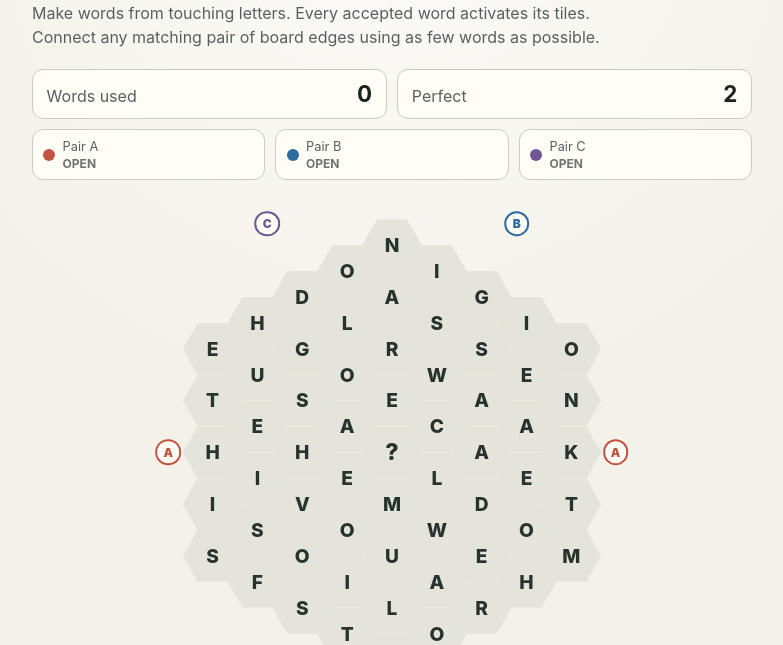
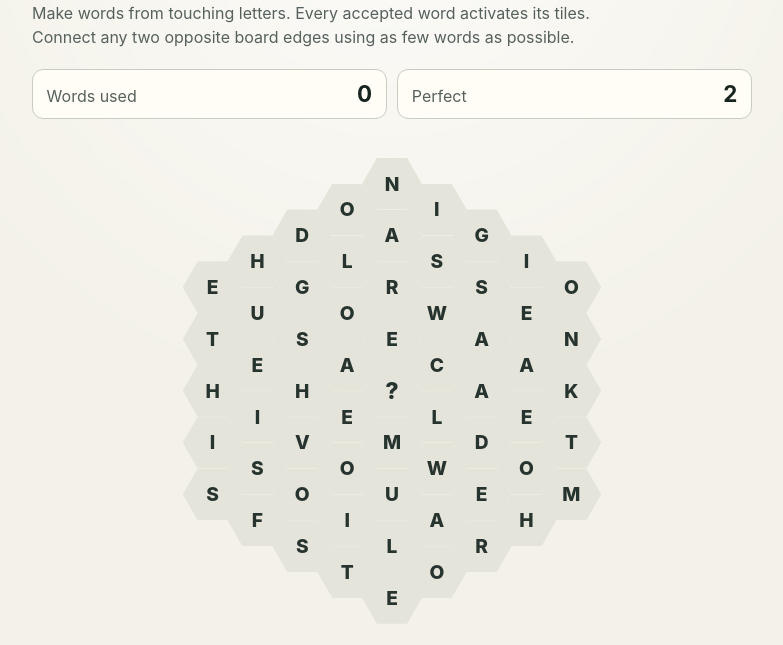
Before and after one commit to Blendletan/Beeline, a website with bundled scripts: page index.html in a window 1280 px wide. Shown: the part 121-766 px from the top of the page, without its empty margins (248-1031 px from the left). Built offline with nearby package versions, Linux system fonts and the light colour scheme.

Commit message:
Simplify opposite-side goal

```diff
--- a/index.html
+++ b/index.html
@@ -24,7 +24,7 @@
 
     <p class="instructions">
       Make words from touching letters. Every accepted word activates its tiles.
-      Connect any matching pair of board edges using as few words as possible.
+      Connect any two opposite board edges using as few words as possible.
     </p>
 
     <section id="loading" class="loading-panel" aria-live="polite">
@@ -43,31 +43,7 @@
         </div>
       </div>
 
-      <div class="connection-row" aria-label="Opposite edge connections; any one completes the puzzle">
-        <div id="connection-a" class="connection-card pair-a">
-          <span class="pair-dot" aria-hidden="true"></span>
-          <span>Pair A</span>
-          <strong>Open</strong>
-        </div>
-        <div id="connection-b" class="connection-card pair-b">
-          <span class="pair-dot" aria-hidden="true"></span>
-          <span>Pair B</span>
-          <strong>Open</strong>
-        </div>
-        <div id="connection-c" class="connection-card pair-c">
-          <span class="pair-dot" aria-hidden="true"></span>
-          <span>Pair C</span>
-          <strong>Open</strong>
-        </div>
-      </div>
-
       <div class="board-wrap">
-        <div class="edge-label edge-a edge-a-left" aria-hidden="true">A</div>
-        <div class="edge-label edge-a edge-a-right" aria-hidden="true">A</div>
-        <div class="edge-label edge-b edge-b-top" aria-hidden="true">B</div>
-        <div class="edge-label edge-b edge-b-bottom" aria-hidden="true">B</div>
-        <div class="edge-label edge-c edge-c-top" aria-hidden="true">C</div>
-        <div class="edge-label edge-c edge-c-bottom" aria-hidden="true">C</div>
         <div id="board" class="board" role="group" aria-label="Beeline letter board"></div>
       </div>
 
--- a/src/game.ts
+++ b/src/game.ts
@@ -11,13 +11,10 @@ export type HexCoordinate = Readonly<{
 
 export type Board = readonly string[];
 
-export type ConnectionStatus = readonly [boolean, boolean, boolean];
-
 export type GameState = Readonly<{
   board: Board;
   active: readonly boolean[];
   wordsUsed: number;
-  connections: ConnectionStatus;
   completed: boolean;
 }>;
 
@@ -63,7 +60,6 @@ type WordCandidate = Readonly<{
   key: string;
   size: number;
   sideTouches: number;
-  completedConnections: number;
 }>;
 
 const ALPHABET = "abcdefghijklmnopqrstuvwxyz";
@@ -127,7 +123,7 @@ export const SIDE_TILE_INDEXES: readonly (readonly number[])[] = [
   sideIndexes((coordinate) => coordinate.s === BOARD_RADIUS),
 ];
 
-export const OPPOSITE_SIDE_PAIRS: readonly (readonly [number, number])[] = [
+const OPPOSITE_SIDE_PAIRS: readonly (readonly [number, number])[] = [
   [0, 1],
   [2, 3],
   [4, 5],
@@ -202,7 +198,6 @@ export function createGame(board: Board): GameState {
     board: [...board],
     active: Array(TILE_COUNT).fill(false),
     wordsUsed: 0,
-    connections: [false, false, false],
     completed: false,
   };
 }
@@ -295,15 +290,13 @@ export function submitWord(
     active[tileIndex] = true;
   }
 
-  const connections = connectionStatus(active);
   return {
     accepted: true,
     state: {
       ...state,
       active,
       wordsUsed: state.wordsUsed + 1,
-      connections,
-      completed: connections.some(Boolean),
+      completed: isWinningMask(activeMask(active)),
     },
   };
 }
@@ -322,22 +315,10 @@ export function activeMask(active: readonly boolean[]): bigint {
   return mask;
 }
 
-export function connectionStatus(
-  active: readonly boolean[],
-): ConnectionStatus {
-  return connectionStatusForMask(activeMask(active));
-}
-
-export function connectionStatusForMask(mask: bigint): ConnectionStatus {
-  return [
-    sidesAreConnected(mask, 0, 1),
-    sidesAreConnected(mask, 2, 3),
-    sidesAreConnected(mask, 4, 5),
-  ];
-}
-
 export function isWinningMask(mask: bigint): boolean {
-  return connectionStatusForMask(mask).some(Boolean);
+  return OPPOSITE_SIDE_PAIRS.some(([firstSide, secondSide]) =>
+    sidesAreConnected(mask, firstSide, secondSide),
+  );
 }
 
 export function visitValidWordPaths(
@@ -695,7 +676,6 @@ function reduceCandidates(wordPaths: readonly WordPath[]): WordCandidate[] {
       key,
       size: bitCount(mask),
       sideTouches: SIDE_MASKS.filter((sideMask) => (mask & sideMask) !== 0n).length,
-      completedConnections: connectionStatusForMask(mask).filter(Boolean).length,
     };
     const existing = candidateByMask.get(mask);
     if (!existing || key < existing.key) {
@@ -719,7 +699,6 @@ function reduceCandidates(wordPaths: readonly WordPath[]): WordCandidate[] {
   }
 
   return nondominated.sort((first, second) =>
-    second.completedConnections - first.completedConnections ||
     second.sideTouches - first.sideTouches ||
     second.size - first.size ||
     first.key.localeCompare(second.key),
--- a/src/main.ts
+++ b/src/main.ts
@@ -30,11 +30,6 @@ const noWordsElement = requiredElement<HTMLParagraphElement>("no-words");
 const playedWordsElement = requiredElement<HTMLOListElement>("played-words");
 const solutionDetails = requiredElement<HTMLDetailsElement>("solution-details");
 const solutionWordsElement = requiredElement<HTMLOListElement>("solution-words");
-const connectionElements = [
-  requiredElement<HTMLElement>("connection-a"),
-  requiredElement<HTMLElement>("connection-b"),
-  requiredElement<HTMLElement>("connection-c"),
-] as const;
 
 let dictionary: DictionaryIndex;
 let puzzle: GeneratedPuzzle;
@@ -245,14 +240,6 @@ function render(): void {
 
   scoreElement.textContent = String(game.wordsUsed);
   perfectElement.textContent = String(puzzle.perfect);
-  connectionElements.forEach((element, index) => {
-    const connected = game.connections[index];
-    element.classList.toggle("connected", connected);
-    const status = element.querySelector("strong");
-    if (status) {
-      status.textContent = connected ? "Connected" : "Open";
-    }
-  });
 
   noWordsElement.hidden = playedWords.length > 0;
   playedWordsElement.replaceChildren(
--- a/style.css
+++ b/style.css
@@ -9,11 +9,7 @@
   --border: #c8ccc3;
   --inactive: #e5e4da;
   --active: #9fd2bf;
-  --active-border: #2d725b;
   --selected: #ffd86f;
-  --pair-a: #c15442;
-  --pair-b: #2c6aa0;
-  --pair-c: #6e5792;
 }
 
 * {
@@ -89,18 +85,13 @@ h1 {
   padding: 1rem;
 }
 
-.score-row,
-.connection-row {
+.score-row {
   display: grid;
   gap: 0.65rem;
-}
-
-.score-row {
   grid-template-columns: repeat(2, 1fr);
 }
 
-.score-card,
-.connection-card {
+.score-card {
   border: 1px solid var(--border);
   border-radius: 0.7rem;
   background: var(--paper);
@@ -117,60 +108,6 @@ h1 {
 .score-card strong {
   color: #17231f;
   font-size: 1.4rem;
-}
-
-.connection-row {
-  grid-template-columns: repeat(3, 1fr);
-  margin-top: 0.65rem;
-}
-
-.connection-card {
-  display: grid;
-  grid-template-columns: auto 1fr;
-  align-items: center;
-  gap: 0.1rem 0.45rem;
-  padding: 0.55rem 0.65rem;
-  color: var(--ink-soft);
-  font-size: 0.8rem;
-}
-
-.connection-card strong {
-  grid-column: 2;
-  color: #6d756f;
-  font-size: 0.75rem;
-  text-transform: uppercase;
-}
-
-.connection-card.connected {
-  border-color: var(--active-border);
-  background: #e8f4ed;
-}
-
-.connection-card.connected strong {
-  color: #226047;
-}
-
-.pair-dot {
-  grid-row: span 2;
-  width: 0.75rem;
-  height: 0.75rem;
-  border-radius: 50%;
-  background: currentColor;
-}
-
-.pair-a .pair-dot,
-.edge-a {
-  color: var(--pair-a);
-}
-
-.pair-b .pair-dot,
-.edge-b {
-  color: var(--pair-b);
-}
-
-.pair-c .pair-dot,
-.edge-c {
-  color: var(--pair-c);
 }
 
 .board-wrap {
@@ -254,28 +191,6 @@ h1 {
   line-height: 1.05rem;
   text-align: center;
 }
-
-.edge-label {
-  position: absolute;
-  z-index: 5;
-  display: grid;
-  width: 1.6rem;
-  height: 1.6rem;
-  place-items: center;
-  transform: translate(-50%, -50%);
-  border: 2px solid currentColor;
-  border-radius: 50%;
-  background: var(--paper);
-  font-size: 0.75rem;
-  font-weight: 900;
-}
-
-.edge-a-left { left: 7%; top: 50%; }
-.edge-a-right { left: 93%; top: 50%; }
-.edge-b-top { left: 74%; top: 6%; }
-.edge-b-bottom { left: 26%; top: 94%; }
-.edge-c-top { left: 26%; top: 6%; }
-.edge-c-bottom { left: 74%; top: 94%; }
 
 .word-panel,
 .played-panel,
@@ -430,21 +345,6 @@ h1 {
     align-items: flex-end;
   }
 
-  .connection-card {
-    grid-template-columns: 1fr;
-    justify-items: center;
-    padding: 0.45rem 0.2rem;
-    text-align: center;
-  }
-
-  .connection-card .pair-dot {
-    grid-row: auto;
-  }
-
-  .connection-card strong {
-    grid-column: auto;
-  }
-
   .board-wrap {
     margin-top: 0.35rem;
     margin-bottom: 0.35rem;
```
Also changed, not shown: BeelineRules.md (+2 -8 lines), MILESTONES.md (+9 -9 lines), src/game.test.ts (+4 -12 lines).
